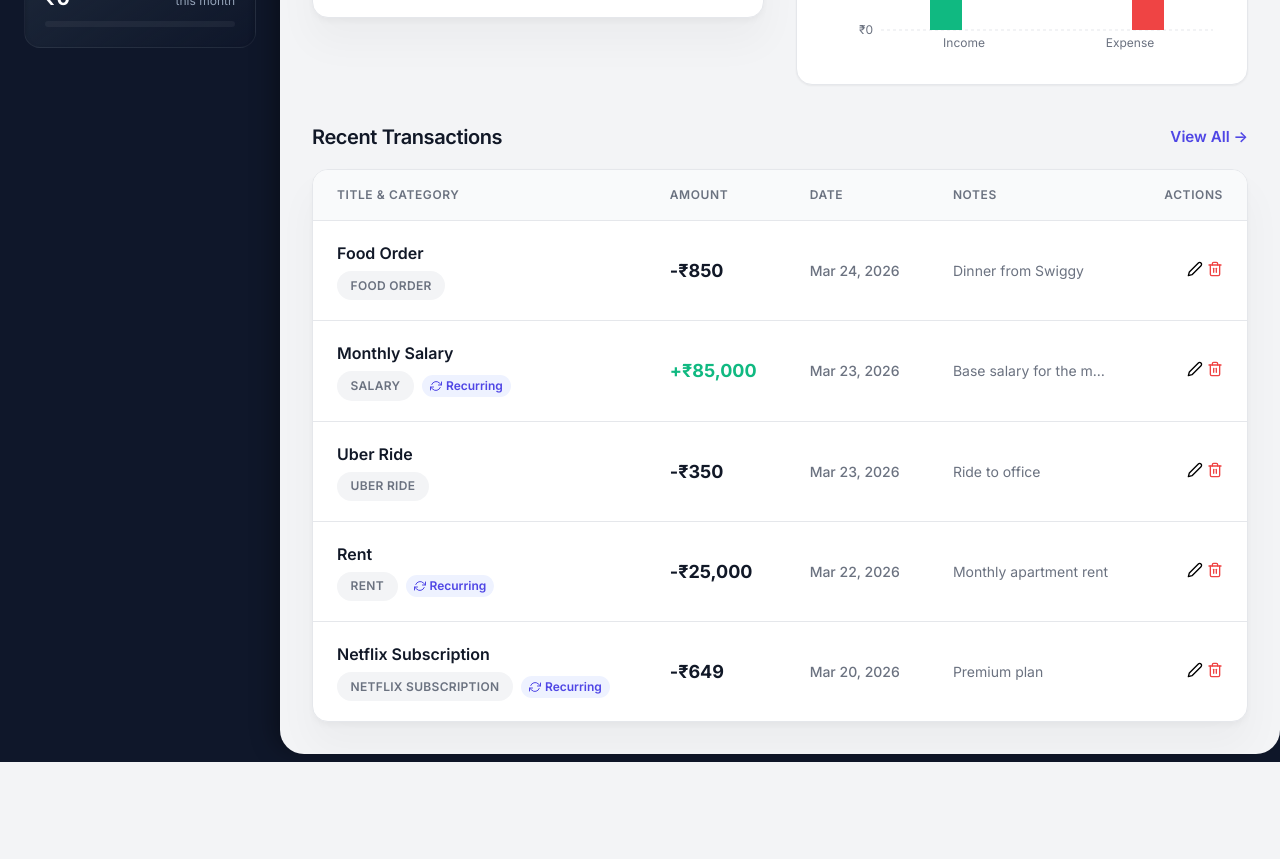
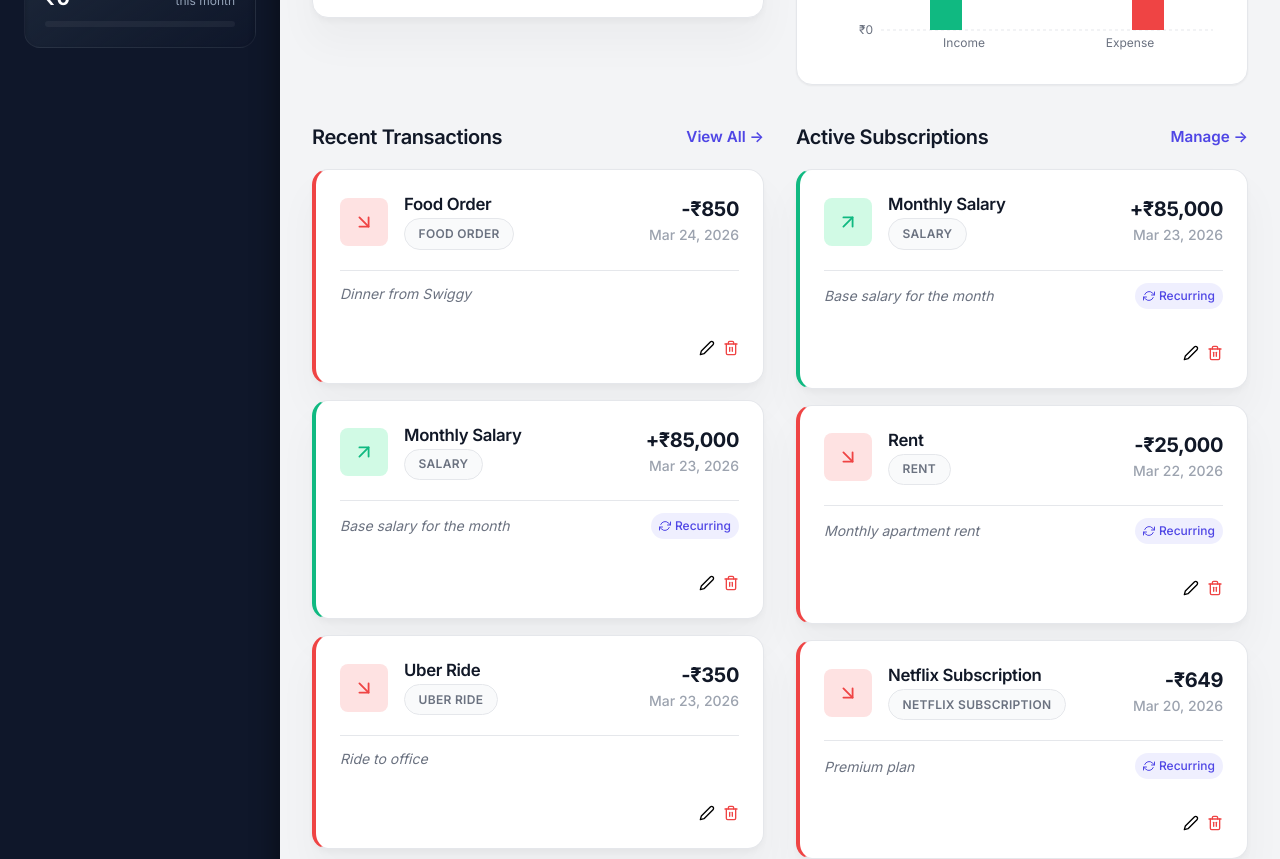
Before and after one commit to Atharva2710/spendwise-finance-dashboard, a React (Vite) app: page /dashboard in a window 1280 px wide. Shown: the part 720-1579 px from the top of the page. Before the commit the page ends 1482 px from the top, so only its background shows below. Built offline with nearby package versions, Linux system fonts and the light colour scheme.

Commit message:
feat(dashboard): add active subscriptions section to meet PRD requirements

```diff
--- a/src/pages/Dashboard/Dashboard.jsx
+++ b/src/pages/Dashboard/Dashboard.jsx
@@ -17,8 +17,9 @@ const Dashboard = () => {
   const { transactions } = useTransactions();
   const navigate = useNavigate();
 
-  // Get 5 most recent transactions
+  // Get recent and recurring transactions
   const recentTransactions = transactions.slice(0, 5);
+  const recurringTransactions = transactions.filter(t => t.recurring).slice(0, 5);
 
   // Prepare simple chart data for overview
   const chartData = useMemo(() => {
@@ -60,23 +61,39 @@ const Dashboard = () => {
         </div>
       </div>
 
+      <div style={{ display: 'grid', gridTemplateColumns: 'repeat(auto-fit, minmax(320px, 1fr))', gap: '2rem' }}>
         <div>
           <div style={{ display: 'flex', justifyContent: 'space-between', alignItems: 'center', marginBottom: '1.25rem' }}>
             <h3 style={{ fontSize: '1.25rem', fontWeight: 600, color: 'var(--text-main)' }}>Recent Transactions</h3>
             <Link to="/transactions" style={{ color: 'var(--primary-color)', fontWeight: 600, fontSize: '0.95rem' }}>View All &rarr;</Link>
           </div>
 
-        {/* Desktop Table View */}
-        <div className="desktop-only" style={{ display: 'none' }}>
-           <TransactionTable transactions={recentTransactions} onEdit={handleEdit} onDelete={() => navigate('/transactions')} />
+          <div style={{ display: 'flex', flexDirection: 'column', gap: '1rem' }}>
+            {recentTransactions.length > 0 ? recentTransactions.map(t => (
+              <TransactionCard key={t.id} transaction={t} onEdit={handleEdit} onDelete={() => navigate('/transactions')} />
+            )) : (
+              <div className="card" style={{ padding: '2rem', textAlign: 'center', color: 'var(--text-muted)' }}>
+                No recent transactions.
               </div>
-        <style>{`@media (min-width: 768px) { .desktop-only { display: block !important; } .mobile-only { display: none !important; } }`}</style>
+            )}
+          </div>
+        </div>
 
-        {/* Mobile Card View */}
-        <div className="mobile-only" style={{ display: 'flex', flexDirection: 'column', gap: '1rem' }}>
-          {recentTransactions.map(t => (
+        <div>
+          <div style={{ display: 'flex', justifyContent: 'space-between', alignItems: 'center', marginBottom: '1.25rem' }}>
+            <h3 style={{ fontSize: '1.25rem', fontWeight: 600, color: 'var(--text-main)' }}>Active Subscriptions</h3>
+            <Link to="/transactions" style={{ color: 'var(--primary-color)', fontWeight: 600, fontSize: '0.95rem' }}>Manage &rarr;</Link>
+          </div>
+
+          <div style={{ display: 'flex', flexDirection: 'column', gap: '1rem' }}>
+            {recurringTransactions.length > 0 ? recurringTransactions.map(t => (
               <TransactionCard key={t.id} transaction={t} onEdit={handleEdit} onDelete={() => navigate('/transactions')} />
-          ))}
+            )) : (
+              <div className="card" style={{ padding: '2rem', textAlign: 'center', color: 'var(--text-muted)' }}>
+                No active recurring transactions.
+              </div>
+            )}
+          </div>
         </div>
       </div>
     </PageWrapper>
```
Lines whose indentation alone changed are shown as unchanged.
